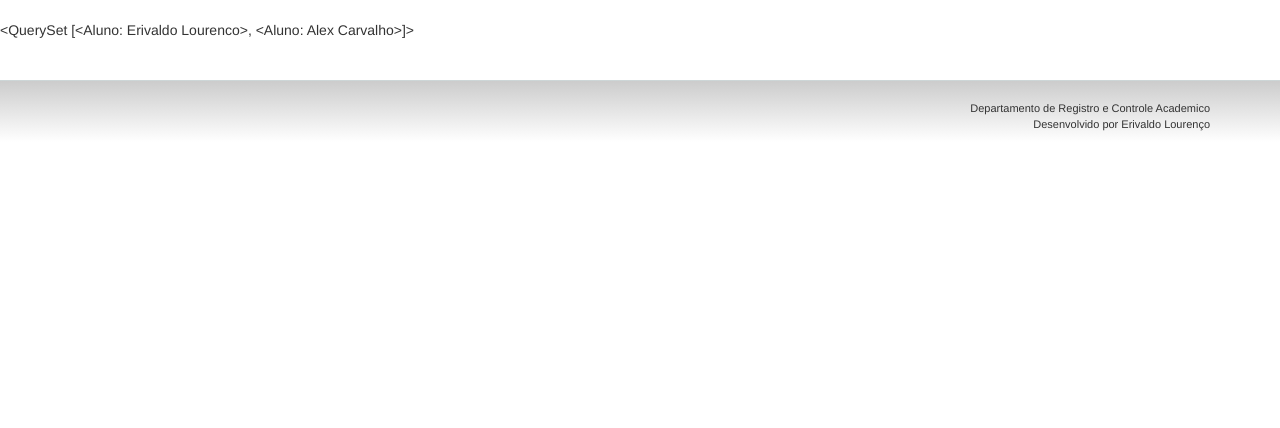
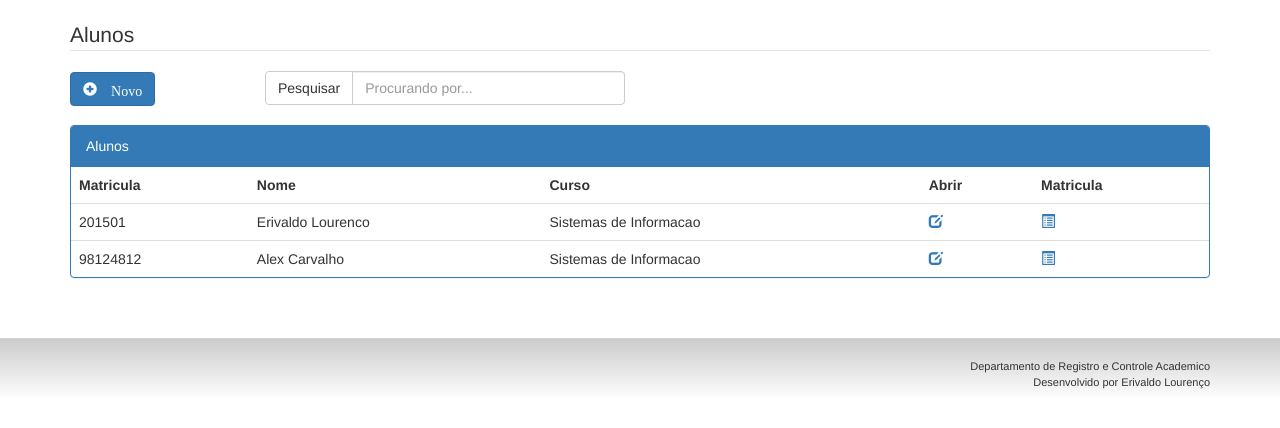
Before and after one commit to WilliamRibeiroMartins/Django, a Django app: page /alunos in a window 1280 px wide. Shown: the part 51-479 px from the top of the page. Run offline with Django 3.2, Linux system fonts and the light colour scheme; data comes from the database, SQL or seed files in the repository; some libraries are stand-ins or nearby versions.

Commit message:
Melhoria na tela de alunos
Foi modificado o html da tela de alunos

```diff
--- a/coredrca/templates/alunos.html
+++ b/coredrca/templates/alunos.html
@@ -3,6 +3,51 @@
 
 {% block conteudo %}
 
-{{alunos}}
+<legend>Alunos</legend>
+
+<div class="row">
+  <div class="col-md-2">
+    <a href="cadastro-aluno.html"><button type="button" class="btn btn-primary glyphicon glyphicon-plus-sign"> Novo</button></a>
+  </div>
+  <div class="col-md-4">
+    <div class="input-group">
+        <span class="input-group-btn">
+          <button class="btn btn-default" type="button">Pesquisar</button>
+        </span>
+        <input type="text" class="form-control" placeholder="Procurando por...">
+      </div><!-- /input-group -->
+  </div>
+</div>
+
+<div class="row">
+  <div class="col-md-12">
+  <br>
+    <div class="panel panel-primary">
+      <!-- Default panel contents -->
+      <div class="panel-heading">Alunos</div>
+
+      <!-- Table -->
+      <table class="table">
+          <tr>
+            <th>Matricula</th>
+            <th>Nome</th>
+            <th>Curso</th>
+            <th>Abrir</th>
+            <th>Matricula</th>
+          </tr>
+          {%for aluno in alunos%}
+          <tr>
+            <td>{{aluno.matricula}}</td>
+            <td>{{aluno}}</td>
+            <td>{{aluno.curso}}</td>
+            <td ><a href=""class="glyphicon glyphicon-edit"></a></td>
+            <td ><a href=""class="glyphicon glyphicon-list-alt"></a></td>
+          </tr>
+          {% endfor %}
+      </table>
+    </div>
+  </div>
+</div>
+
 
 {% endblock %}
--- a/coredrca/templates/base.html
+++ b/coredrca/templates/base.html
@@ -47,9 +47,11 @@
       </nav>
 
     <!-- CONTENT -->
+    <div class="container">
 	{% block conteudo %}
 
 	{% endblock %}
+	</div>
 
  <!-- FOOTER -->
       <footer class="footer navbar-static-bottom" >
```
